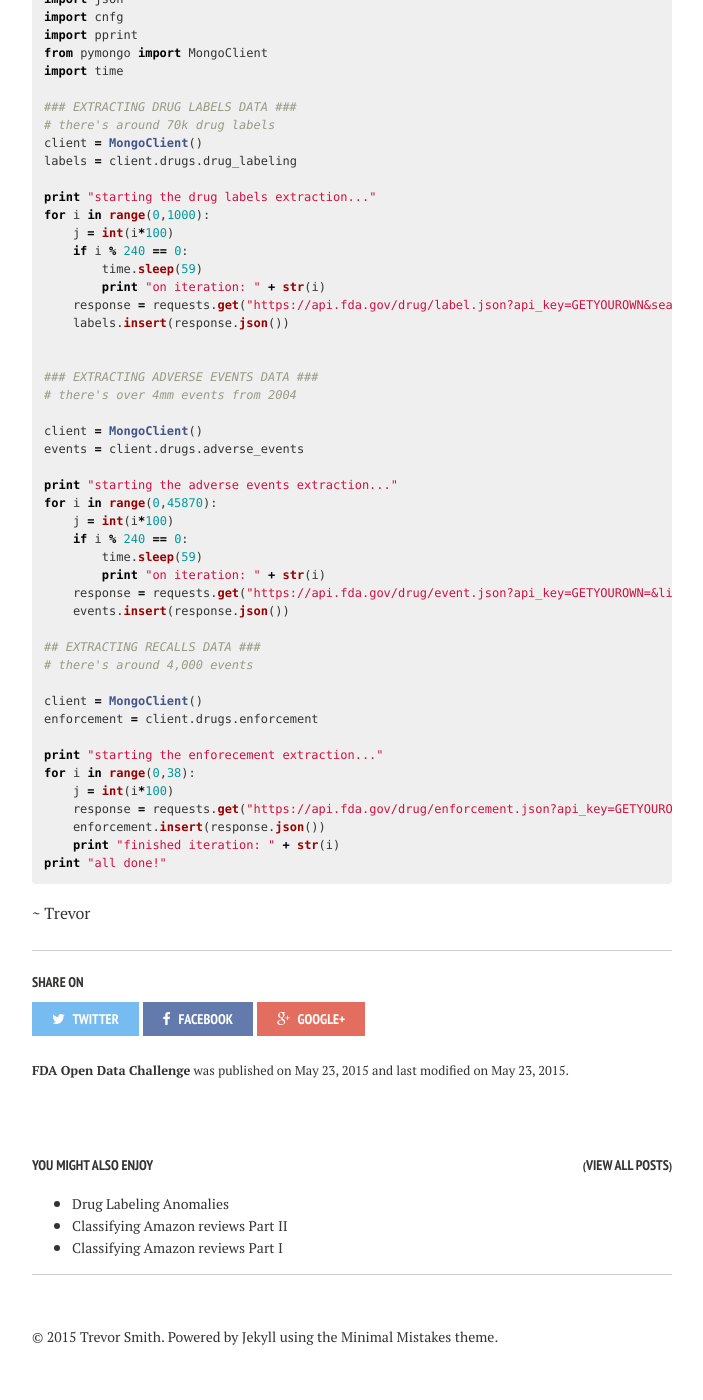
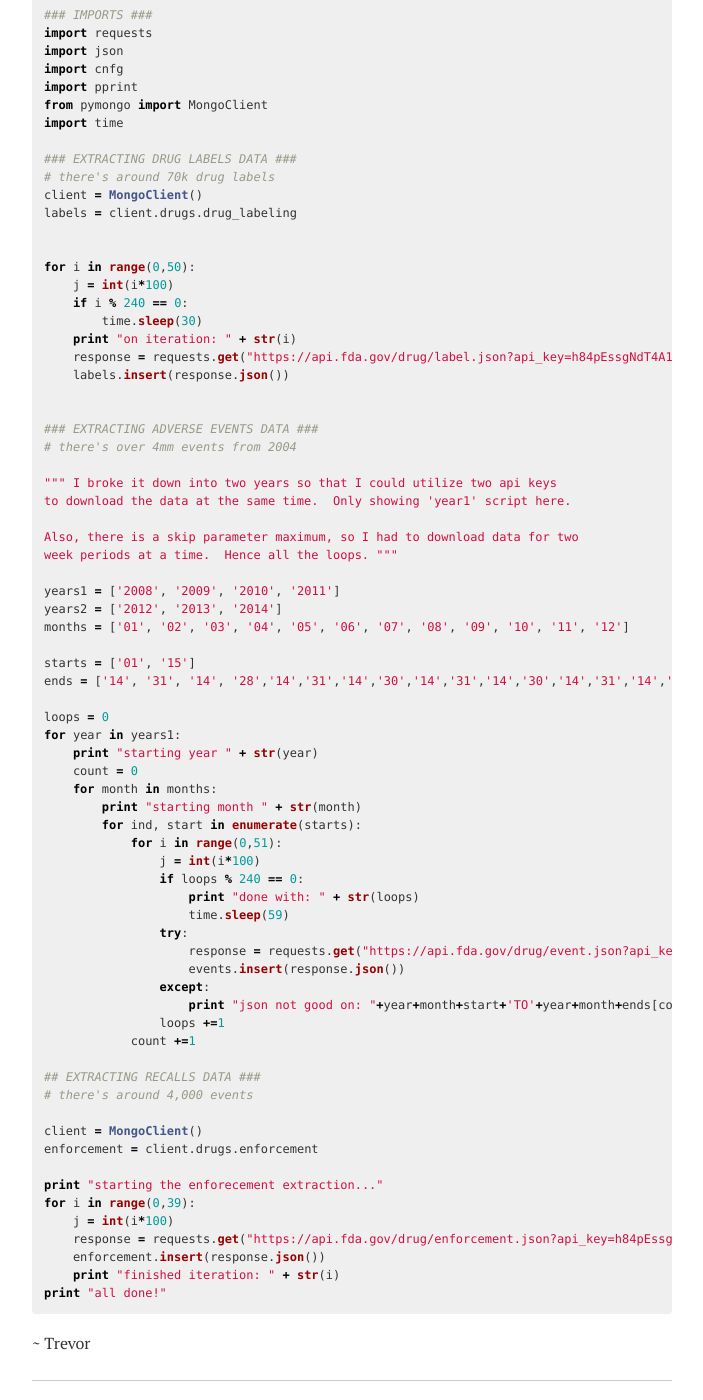
Before and after one commit to trevor-smith/trevor-smith.github.io, a Jekyll site: the page built from _posts/2015-05-23-fda_api.md, in a window 1280 px wide and 1400 px high, scrolled down 2322 px. Shown: the whole window, without its empty margins (288-991 px from the left). Built offline with Jekyll 4.4.1, drawn with Linux system fonts in a browser that asks for light colours; nearby versions of some CDN libraries; some of the changed text lies outside the part shown.

Commit message:
updated api pull scripts

```diff
--- a/_posts/2015-05-23-fda_api.md
+++ b/_posts/2015-05-23-fda_api.md
@@ -1,16 +1,18 @@
 ---
 layout: post
-title: FDA Open Data Challenge
-excerpt: "Using Open Data to Improve FDA Processes"
+title: Drug Labeling Anomalies
+excerpt: "Finding reactions not found on drug labels"
 modified: 2015-05-23
-tags: [mongodb, nlp, natural language processing, python, statistics, metis]
+tags: [topic modeling, svm, mongodb, nlp, natural language processing, python, statistics, metis]
 comments: true
 image:
   feature: banner1.jpg
   credit: WeGraphics
   creditlink: http://wegraphics.net/downloads/free-ultimate-blurred-background-pack/
 ---
-I have always wanted to take on a project involving drug usage data because I have always been fascinated by the how many over the counter (OTC) and prescription drugs are available in the U.S.  The pharmaceutical industry is massive, and isn't poised to slow down any time soon because the drugs they formulate impact millions of Americans every single day.  Mostly, these drugs serve their users very well and help relieve or cure many different ailments.  However, there are many cases out there where drugs actually have a negative impact on the people that take them, but this data is rarely made available to the public.  Until now.
+### Post in progress
+
+I have always wanted to take on a project involving drug usage data because I have always been fascinated by the how many over the counter (OTC) and prescription drugs are available in the U.S. The pharmaceutical industry is massive, and isn’t poised to slow down any time soon because the drugs they formulate impact millions of Americans every single day. Mostly, these drugs serve their users very well and help relieve or cure many different ailments. However, there are many cases out there where drugs actually have a negative impact on the people that take them, but this data is rarely made available to the public. Until now.
 
 ### FDA OPEN DATA
 Recently the FDA decided to start the [FDA Open Data project][1] in order to make FDA data easily available to developers across the world.  The hope is that by doing this, insights can be had from their rich data sets and people all over the world will benefit from this open data work.  I recently came across a competition they started called the [OpenFDA Developer Challenge][2] which is "An open call to tap public data and improve public health".  A description of the competition is below:
@@ -56,30 +58,51 @@ import time
 client = MongoClient()
 labels = client.drugs.drug_labeling
 
-print "starting the drug labels extraction..."
-for i in range(0,1000):
+
+for i in range(0,50):
     j = int(i*100)
     if i % 240 == 0:
-        time.sleep(59)
-        print "on iteration: " + str(i)
-    response = requests.get("https://api.fda.gov/drug/label.json?api_key=GETYOUROWN&search=&limit=100&skip=" + str(i) + "\"")
+        time.sleep(30)
+    print "on iteration: " + str(i)
+    response = requests.get("https://api.fda.gov/drug/label.json?api_key=h84pEssgNdT4A19c3CiHp1cKK3Gh3Aajc6GNtIq9&search=effective_time:[20150101+TO+20150331]&limit=100&skip=" + str(j) + "\"")
     labels.insert(response.json())
 
 
 ### EXTRACTING ADVERSE EVENTS DATA ###
 # there's over 4mm events from 2004
 
-client = MongoClient()
-events = client.drugs.adverse_events
+""" I broke it down into two years so that I could utilize two api keys
+to download the data at the same time.  Only showing 'year1' script here.
 
-print "starting the adverse events extraction..."
-for i in range(0,45870):
-    j = int(i*100)
-    if i % 240 == 0:
-        time.sleep(59)
-        print "on iteration: " + str(i)
-    response = requests.get("https://api.fda.gov/drug/event.json?api_key=GETYOUROWN=&limit=100&skip=" + str(i) + "\"")
-    events.insert(response.json())
+Also, there is a skip parameter maximum, so I had to download data for two
+week periods at a time.  Hence all the loops. """
+
+years1 = ['2008', '2009', '2010', '2011']
+years2 = ['2012', '2013', '2014']
+months = ['01', '02', '03', '04', '05', '06', '07', '08', '09', '10', '11', '12']
+
+starts = ['01', '15']
+ends = ['14', '31', '14', '28','14','31','14','30','14','31','14','30','14','31','14','31','14','30','14','31','14','30','14','31']
+
+loops = 0
+for year in years1:
+    print "starting year " + str(year)
+    count = 0
+    for month in months:
+        print "starting month " + str(month)
+        for ind, start in enumerate(starts):
+            for i in range(0,51):
+                j = int(i*100)
+                if loops % 240 == 0:
+                    print "done with: " + str(loops)
+                    time.sleep(59)
+                try:
+                    response = requests.get("https://api.fda.gov/drug/event.json?api_key=h84pEssgNdT4A19c3CiHp1cKK3Gh3Aajc6GNtIq9&search=receivedate:["+year+month+start+'+TO+'+year+month+ends[count]+"]&limit=100&skip=" + str(j) + "\"")
+                    events.insert(response.json())
+                except:
+                    print "json not good on: "+year+month+start+'TO'+year+month+ends[count]
+                loops +=1
+            count +=1
 
 ## EXTRACTING RECALLS DATA ###
 # there's around 4,000 events
@@ -88,9 +111,9 @@ client = MongoClient()
 enforcement = client.drugs.enforcement
 
 print "starting the enforecement extraction..."
-for i in range(0,38):
+for i in range(0,39):
     j = int(i*100)
-    response = requests.get("https://api.fda.gov/drug/enforcement.json?api_key=GETYOUROWN&search=&limit=100&skip=" + str(i) + "\"")
+    response = requests.get("https://api.fda.gov/drug/enforcement.json?api_key=h84pEssgNdT4A19c3CiHp1cKK3Gh3Aajc6GNtIq9&search=&limit=100&skip=" + str(j) + "\"")
     enforcement.insert(response.json())
     print "finished iteration: " + str(i)
 print "all done!"
```
